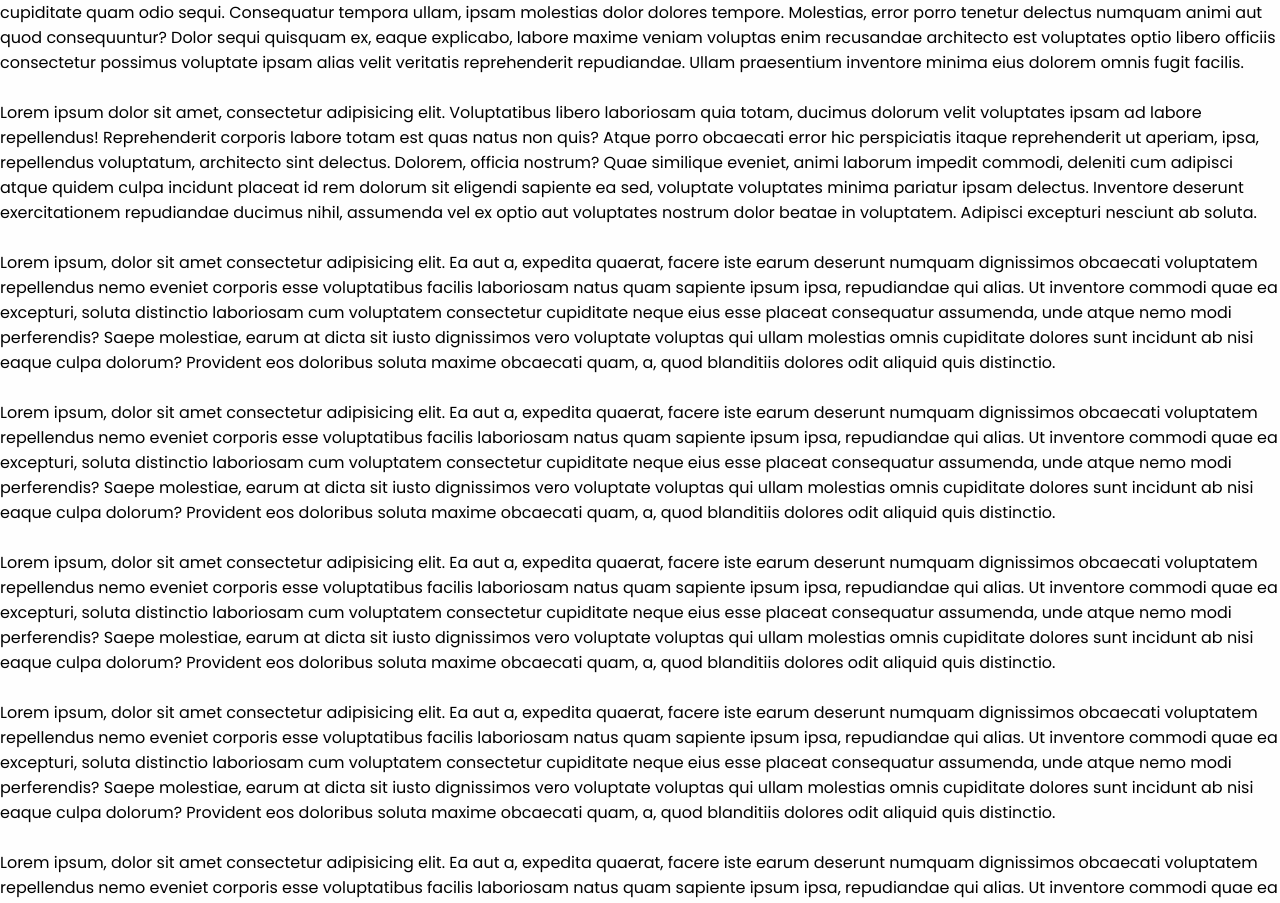
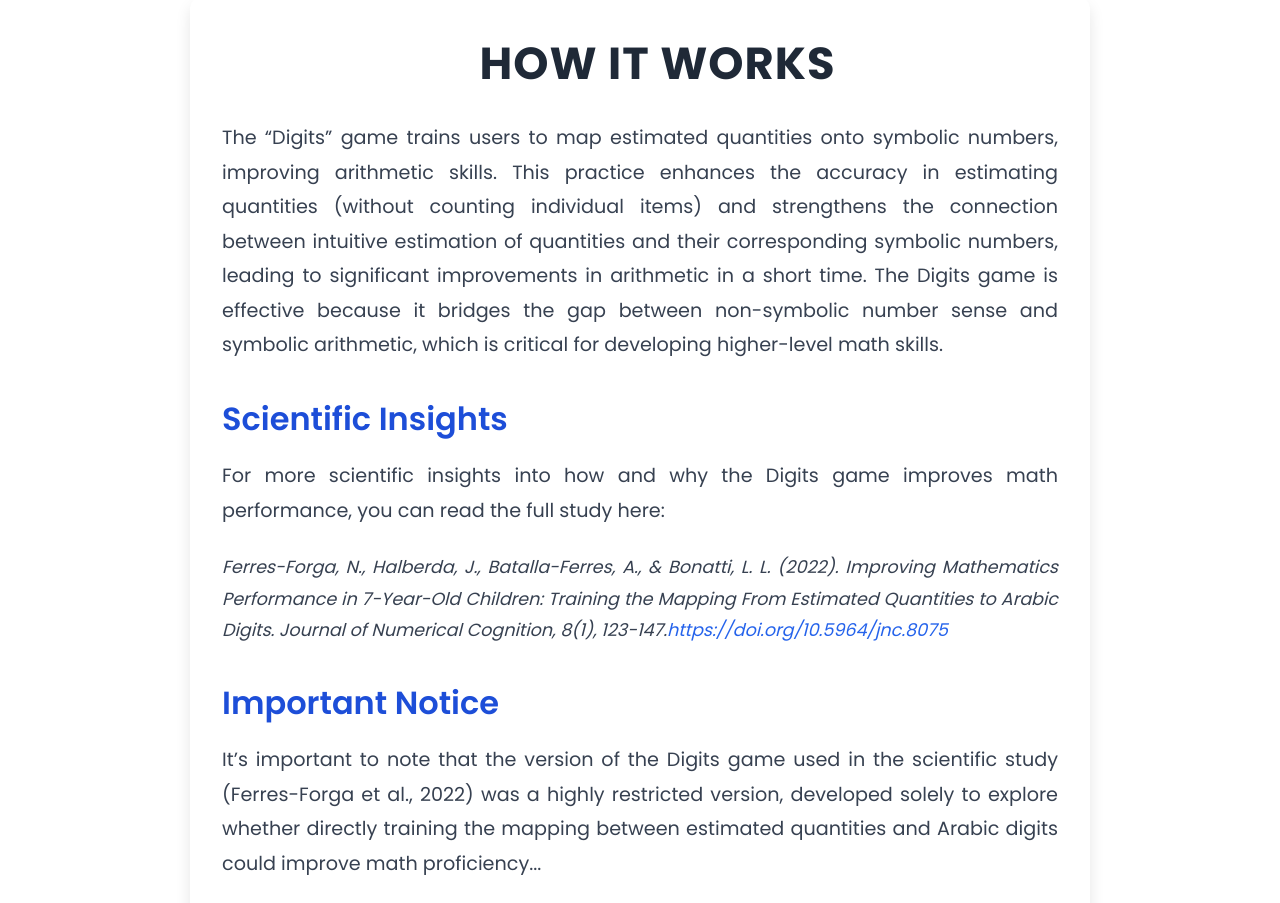
Before and after one commit to AbelBatalla/Digits, a React (Create React App) app: page /other in a window 1280 px wide. Shown: the part 242-1145 px from the top of the page. Built offline with nearby package versions, Linux system fonts and the light colour scheme; no server answers.

Commit message:
initial home & other changes + small fixes

```diff
--- a/src/App.css
+++ b/src/App.css
@@ -1,7 +1,7 @@
 @import url('https://fonts.googleapis.com/css2?family=Poppins:wght@400;600;700&display=swap');
 
 .App {
-  background-color: #fefefe;
+  background-color: #FFFFFF;
   height: 100%;
   width: 100%;
 }
--- a/src/Components/Pages/Other.jsx
+++ b/src/Components/Pages/Other.jsx
@@ -1,109 +1,59 @@
 import React from "react";
+import styles from "./Other.module.css";
 
 const Other = () => {
     return (
         <>
             <h1>Other</h1>
-            <div>
-                Lorem, ipsum dolor sit amet consectetur adipisicing elit. Dolorem sunt
-                itaque, perferendis necessitatibus corrupti ea magni voluptatibus est
-                ipsa. Nulla praesentium dolore eos alias incidunt, odio et eaque, sunt
-                vitae corporis animi, itaque architecto. Sunt minima nostrum fugiat
-                quibusdam voluptate dolore illo cupiditate quam odio sequi. Consequatur
-                tempora ullam, ipsam molestias dolor dolores tempore. Molestias, error
-                porro tenetur delectus numquam animi aut quod consequuntur? Dolor sequi
-                quisquam ex, eaque explicabo, labore maxime veniam voluptas enim
-                recusandae architecto est voluptates optio libero officiis consectetur
-                possimus voluptate ipsam alias velit veritatis reprehenderit
-                repudiandae. Ullam praesentium inventore minima eius dolorem omnis fugit
-                facilis.
-            </div>
-            <br />
-            <div>
-                Lorem ipsum dolor sit amet, consectetur adipisicing elit. Voluptatibus
-                libero laboriosam quia totam, ducimus dolorum velit voluptates ipsam ad
-                labore repellendus! Reprehenderit corporis labore totam est quas natus
-                non quis? Atque porro obcaecati error hic perspiciatis itaque
-                reprehenderit ut aperiam, ipsa, repellendus voluptatum, architecto sint
-                delectus. Dolorem, officia nostrum? Quae similique eveniet, animi
-                laborum impedit commodi, deleniti cum adipisci atque quidem culpa
-                incidunt placeat id rem dolorum sit eligendi sapiente ea sed, voluptate
-                voluptates minima pariatur ipsam delectus. Inventore deserunt
-                exercitationem repudiandae ducimus nihil, assumenda vel ex optio aut
-                voluptates nostrum dolor beatae in voluptatem. Adipisci excepturi
-                nesciunt ab soluta.
-            </div>
-            <br />
-            <div>
-                Lorem ipsum, dolor sit amet consectetur adipisicing elit. Ea aut a,
-                expedita quaerat, facere iste earum deserunt numquam dignissimos
-                obcaecati voluptatem repellendus nemo eveniet corporis esse voluptatibus
-                facilis laboriosam natus quam sapiente ipsum ipsa, repudiandae qui
-                alias. Ut inventore commodi quae ea excepturi, soluta distinctio
-                laboriosam cum voluptatem consectetur cupiditate neque eius esse placeat
-                consequatur assumenda, unde atque nemo modi perferendis? Saepe
-                molestiae, earum at dicta sit iusto dignissimos vero voluptate voluptas
-                qui ullam molestias omnis cupiditate dolores sunt incidunt ab nisi eaque
-                culpa dolorum? Provident eos doloribus soluta maxime obcaecati quam, a,
-                quod blanditiis dolores odit aliquid quis distinctio.
-            </div>
-            <br />
-            <div>
-                Lorem ipsum, dolor sit amet consectetur adipisicing elit. Ea aut a,
-                expedita quaerat, facere iste earum deserunt numquam dignissimos
-                obcaecati voluptatem repellendus nemo eveniet corporis esse voluptatibus
-                facilis laboriosam natus quam sapiente ipsum ipsa, repudiandae qui
-                alias. Ut inventore commodi quae ea excepturi, soluta distinctio
-                laboriosam cum voluptatem consectetur cupiditate neque eius esse placeat
-                consequatur assumenda, unde atque nemo modi perferendis? Saepe
-                molestiae, earum at dicta sit iusto dignissimos vero voluptate voluptas
-                qui ullam molestias omnis cupiditate dolores sunt incidunt ab nisi eaque
-                culpa dolorum? Provident eos doloribus soluta maxime obcaecati quam, a,
-                quod blanditiis dolores odit aliquid quis distinctio.
-            </div>
-            <br />
-            <div>
-                Lorem ipsum, dolor sit amet consectetur adipisicing elit. Ea aut a,
-                expedita quaerat, facere iste earum deserunt numquam dignissimos
-                obcaecati voluptatem repellendus nemo eveniet corporis esse voluptatibus
-                facilis laboriosam natus quam sapiente ipsum ipsa, repudiandae qui
-                alias. Ut inventore commodi quae ea excepturi, soluta distinctio
-                laboriosam cum voluptatem consectetur cupiditate neque eius esse placeat
-                consequatur assumenda, unde atque nemo modi perferendis? Saepe
-                molestiae, earum at dicta sit iusto dignissimos vero voluptate voluptas
-                qui ullam molestias omnis cupiditate dolores sunt incidunt ab nisi eaque
-                culpa dolorum? Provident eos doloribus soluta maxime obcaecati quam, a,
-                quod blanditiis dolores odit aliquid quis distinctio.
-            </div>
-            <br />
-            <div>
-                Lorem ipsum, dolor sit amet consectetur adipisicing elit. Ea aut a,
-                expedita quaerat, facere iste earum deserunt numquam dignissimos
-                obcaecati voluptatem repellendus nemo eveniet corporis esse voluptatibus
-                facilis laboriosam natus quam sapiente ipsum ipsa, repudiandae qui
-                alias. Ut inventore commodi quae ea excepturi, soluta distinctio
-                laboriosam cum voluptatem consectetur cupiditate neque eius esse placeat
-                consequatur assumenda, unde atque nemo modi perferendis? Saepe
-                molestiae, earum at dicta sit iusto dignissimos vero voluptate voluptas
-                qui ullam molestias omnis cupiditate dolores sunt incidunt ab nisi eaque
-                culpa dolorum? Provident eos doloribus soluta maxime obcaecati quam, a,
-                quod blanditiis dolores odit aliquid quis distinctio.
-            </div>
-            <br />
-            <div>
-                Lorem ipsum, dolor sit amet consectetur adipisicing elit. Ea aut a,
-                expedita quaerat, facere iste earum deserunt numquam dignissimos
-                obcaecati voluptatem repellendus nemo eveniet corporis esse voluptatibus
-                facilis laboriosam natus quam sapiente ipsum ipsa, repudiandae qui
-                alias. Ut inventore commodi quae ea excepturi, soluta distinctio
-                laboriosam cum voluptatem consectetur cupiditate neque eius esse placeat
-                consequatur assumenda, unde atque nemo modi perferendis? Saepe
-                molestiae, earum at dicta sit iusto dignissimos vero voluptate voluptas
-                qui ullam molestias omnis cupiditate dolores sunt incidunt ab nisi eaque
-                culpa dolorum? Provident eos doloribus soluta maxime obcaecati quam, a,
-                quod blanditiis dolores odit aliquid quis distinctio.
+            <div className={styles.howItWorksContent}>
+                <h1 className={styles.howItWorksTitle}>How it Works</h1>
+
+                <section className={styles.howItWorksSection}>
+                    <p className={styles.howItWorksText}>
+                        The “Digits” game trains users to map estimated quantities onto symbolic numbers, improving arithmetic skills. This practice enhances the accuracy in estimating quantities (without counting individual items) and strengthens the connection between intuitive estimation of quantities and their corresponding symbolic numbers, leading to significant improvements in arithmetic in a short time. The Digits game is effective because it bridges the gap between non-symbolic number sense and symbolic arithmetic, which is critical for developing higher-level math skills.
+                    </p>
+                </section>
+
+                <section className={styles.howItWorksSection}>
+                    <h2 className={styles.howItWorksSubtitle}>Scientific Insights</h2>
+                    <p className={styles.howItWorksText}>
+                        For more scientific insights into how and why the Digits game improves math performance, you can read the full study here:
+                    </p>
+                    <p className={`${styles.howItWorksText} ${styles.citation}`}>
+                        Ferres-Forga, N., Halberda, J., Batalla-Ferres, A., & Bonatti, L. L. (2022). Improving Mathematics Performance in 7-Year-Old Children: Training the Mapping From Estimated Quantities to Arabic Digits. Journal of Numerical Cognition, 8(1), 123-147.
+                        <a href="https://doi.org/10.5964/jnc.8075" target="_blank" className={styles.howItWorksLink}>https://doi.org/10.5964/jnc.8075</a>
+                    </p>
+                </section>
+
+                <section className={styles.howItWorksSection}>
+                    <h2 className={styles.howItWorksSubtitle}>Important Notice</h2>
+                    <p className={styles.howItWorksText}>
+                        It’s important to note that the version of the Digits game used in the scientific study (Ferres-Forga et al., 2022) was a highly restricted version, developed solely to explore whether directly training the mapping between estimated quantities and Arabic digits could improve math proficiency...
+                    </p>
+                </section>
+
+                <section className={styles.howItWorksSection}>
+                    <h2 className={styles.howItWorksSubtitle}>How to Play</h2>
+                    <p className={styles.howItWorksText}>
+                        To see results, it is recommended to play at least two sessions per week for four weeks. However, continued practice will further reinforce the link between estimating quantities and identifying the corresponding Arabic digits, ultimately improving arithmetic abilities.
+                    </p>
+                </section>
+
+                <section className={styles.howItWorksSection}>
+                    <h2 className={styles.howItWorksSubtitle}>Statistics and Progress</h2>
+                    <p className={styles.howItWorksText}>
+                        For players aged 6 and older, it is recommended to start with the standard level and remain in this level for at least four weeks (two sessions per week)...
+                    </p>
+                </section>
+
+                <section className={styles.howItWorksSection}>
+                    <h2 className={styles.howItWorksSubtitle}>Contact Us</h2>
+                    <p className={styles.howItWorksText}>
+                        If you have any questions, you can contact us at <a href="mailto:example@gmail.com" className={styles.howItWorksLink}>example@gmail.com</a>
+                    </p>
+                </section>
             </div>
         </>
     );
-};
+}
 export default Other;
--- /dev/null
+++ b/src/Components/Pages/Other.module.css
@@ -0,0 +1,77 @@
+.howItWorksContent {
+    max-width: 900px;
+    margin: 3rem auto;
+    padding: 2rem;
+    background-color: #ffffff;
+    border-radius: 10px;
+    box-shadow: 0 8px 15px rgba(0, 0, 0, 0.1); /* Soft shadow for floating effect */
+}
+
+.howItWorksTitle {
+    font-size: 2.8rem;
+    color: #1f2937; /* Dark gray title */
+    text-align: center;
+    margin-bottom: 1.5rem;
+    text-transform: uppercase;
+    font-weight: bold;
+    letter-spacing: 1px;
+}
+
+.howItWorksSubtitle {
+    font-size: 2rem;
+    color: #1d4ed8; /* Accent color */
+    margin: 2rem 0 1rem;
+    font-weight: 600;
+}
+
+.howItWorksText {
+    font-size: 1.2rem;
+    color: #374151; /* Soft dark gray */
+    margin-bottom: 1.5rem;
+    text-align: justify;
+    line-height: 1.8;
+}
+
+.citation {
+    font-style: italic;
+    font-size: 1.1rem;
+    margin: 1rem 0;
+}
+
+.howItWorksLink {
+    color: #2563eb; /* Bright blue link */
+    text-decoration: none;
+    border-bottom: 1px solid transparent;
+    transition: all 0.3s ease;
+}
+
+.howItWorksLink:hover {
+    border-bottom: 1px solid #2563eb; /* Add underline on hover */
+}
+
+.importantNotice {
+    background-color: #fef3c7; /* Light yellow background for emphasis */
+    padding: 1rem;
+    border-radius: 8px;
+    font-size: 1.1rem;
+    color: #b45309; /* Dark orange text */
+    margin-bottom: 2rem;
+}
+
+@media (max-width: 768px) {
+    .howItWorksContent {
+        padding: 1.5rem;
+    }
+
+    .howItWorksTitle {
+        font-size: 2.3rem;
+    }
+
+    .howItWorksSubtitle {
+        font-size: 1.8rem;
+    }
+
+    .howItWorksText {
+        font-size: 1.1rem;
+    }
+}
```
Also changed, not shown: src/Components/Navbar/Navbar.module.css (+10 -3 lines), src/Components/Pages/Home.jsx (+19 -6 lines), src/Components/Pages/Home.module.css (added, +85 -0 lines).
